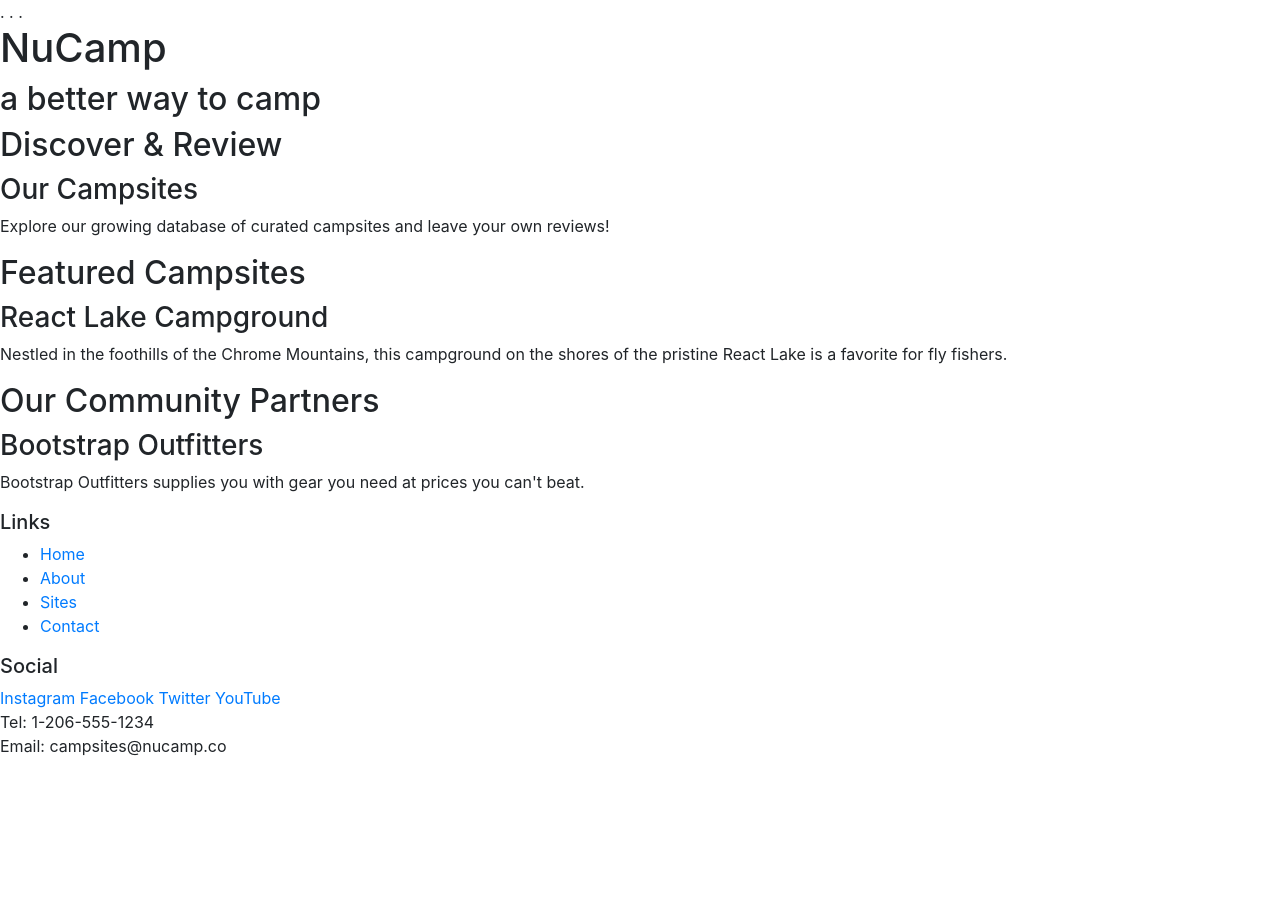
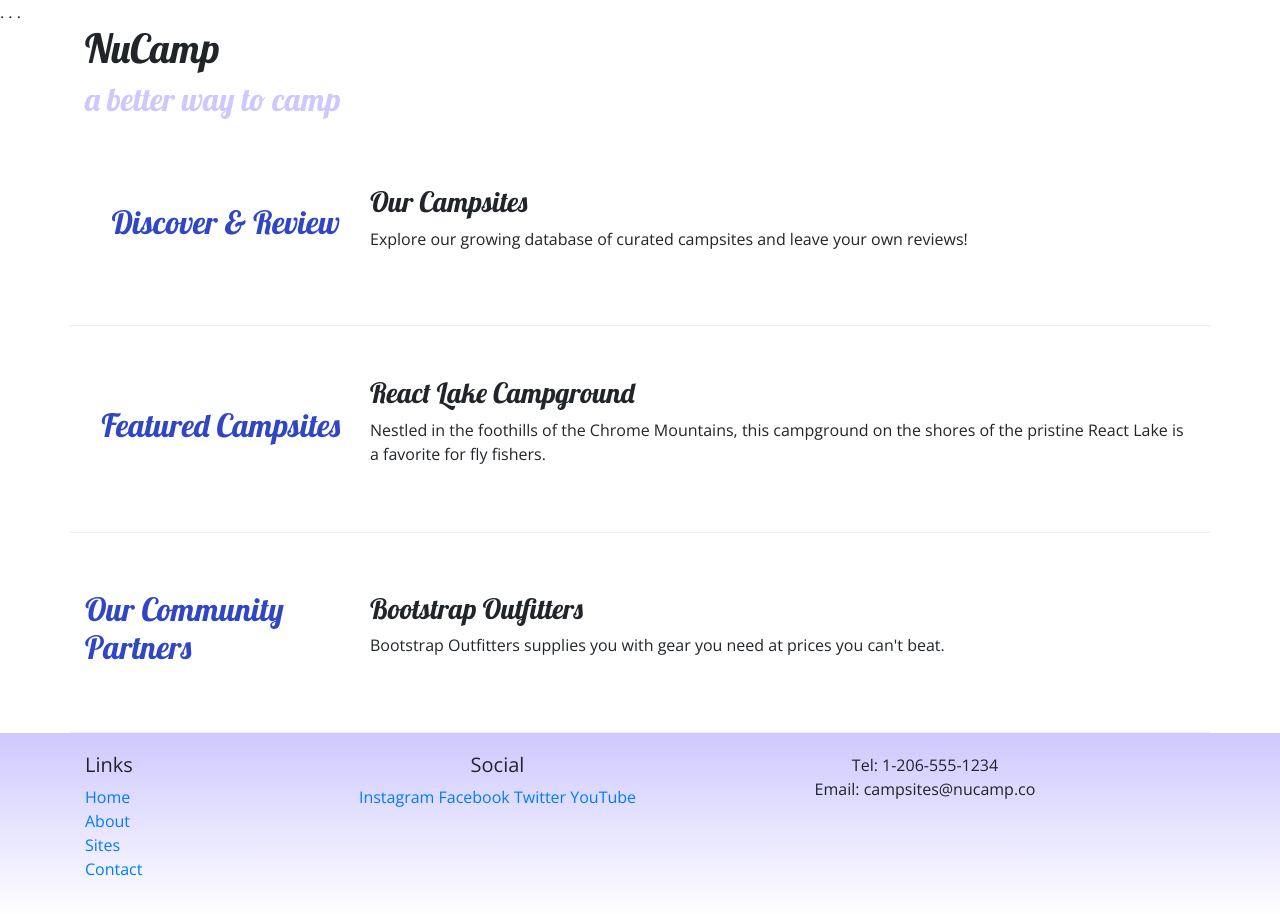
Before and after one commit to WitchyWitch77/capriolus, a website: page index.html in a window 1280 px wide. Before the commit the page ends 800 px from the top, so only its background shows below. Drawn offline with nearby package versions, Linux system fonts and the light colour scheme.

Commit message:
"Adding Custom Styles"

```diff
--- /dev/null
+++ b/css/styles.css
@@ -0,0 +1,32 @@
+body {
+    font-family: "Open Sans", sans-serif;
+}
+
+h1, h2, h3 {
+    font-family: "Lobster", cursive;
+}
+
+h2 {
+    color: #3046C5;
+}
+
+header h2 {
+    color: #CEC8FF;
+}
+
+footer {
+    background-image: linear-gradient(#CEC8ff, white);
+    padding: 20px 0;
+}
+
+.jumbotron {
+    padding: 30px;
+    background-image: linear-gradient(to right, #5637DD, #3046C5, #60106B);
+    color: white;
+}
+
+.row-content {
+    padding: 50px 0;
+    border-bottom: 1px ridge;
+    min-height: 200px;
+}
--- a/index.html
+++ b/index.html
@@ -8,6 +8,9 @@
     <!-- Bootstrap CSS -->
     <link rel="stylesheet" href="node_modules/bootstrap/dist/css/bootstrap.min.css" />
 
+    <link rel="stylesheet" href="https://fonts.googleapis.com/css?family=Lobster|Open+Sans" />
+    <link rel="stylesheet" href="css/styles.css" />
+
     <title>NuCamp: A Better Way To Camp</title>
 </head>
 . . .
@@ -16,49 +19,68 @@
 
 <body>
 
-    <header>
-        <div>
+    <header class="jumboron jumbotron-fluid">
+        <div class="container">
+            <div class="row">
+                <dive class="col">
             <h1>NuCamp</h1>
             <h2>a better way to camp</h2>
         </div>
     </header>
 
-    <div>
-        <h2>Discover & Review</h2>
+    <div class="container">
+    <div class="row row-content
+    align-items-center">
+        <div class="col-sm-4 order-sm last col-md-3">
+        <h2 class="text-sm-right">Discover & Review</h2>
+        </div>
+        <div class="col">
         <h3>Our Campsites</h3>
         <p>Explore our growing database of curated campsites and leave your own reviews!</p>
+        </div>
     </div>
 
-    <div>
-        <h2>Featured Campsites</h2>
+    <div class="row row-content align-items-center">
+        <div class="col-sm-4 col-md-3">
+        <h2 class="text-sm-right">Featured Campsites</h2>
+        </div>
+        <div class="col">
         <h3>React Lake Campground</h3>
         <p>Nestled in the foothills of the Chrome Mountains, this campground on the shores of the pristine React Lake is a favorite for fly fishers.</p>
+        </div>
     </div>
 
-    <div>
+    <div class="row row-content align-items-center">
+        <div class= "col-sm-4 order-sm last col-md-3">
         <h2>Our Community Partners</h2>
+        </div>
+        <div class="col">
         <h3>Bootstrap Outfitters</h3>
         <p>Bootstrap Outfitters supplies you with gear you need at prices you can't beat.</p>
+        </div>
     </div>
+</div>
 
     <footer>
-        <div>
+        <div class="container">
+            <div class="row">
+                <div class="col-4 col-sm-2 -offset-1">
             <h5>Links</h5>
-            <ul>
+            <ul class="list-unstyled">
                 <li><a href="#">Home</a></li>
                 <li><a href="#">About</a></li>
                 <li><a href="#">Sites</a></li>
                 <li><a href="#">Contact</a></li>
             </ul>
         </div>
-        <div>
+        <div class="col-6 col-sm-5 text-center">
             <h5>Social</h5>
             <a href="http://instagram.com/">Instagram</a>
             <a href="http://facebook.com/">Facebook</a>
             <a href="http://twitter.com/">Twitter</a>
             <a href="http://youtube.com/">YouTube</a>
         </div>
-        <div>
+        <div class="col-sm-4 text-center">
             Tel: 1-206-555-1234<br />
             Email: campsites@nucamp.co
         </div>
```
